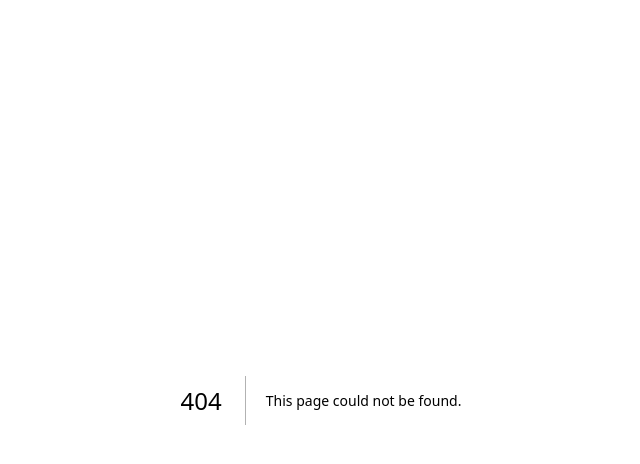
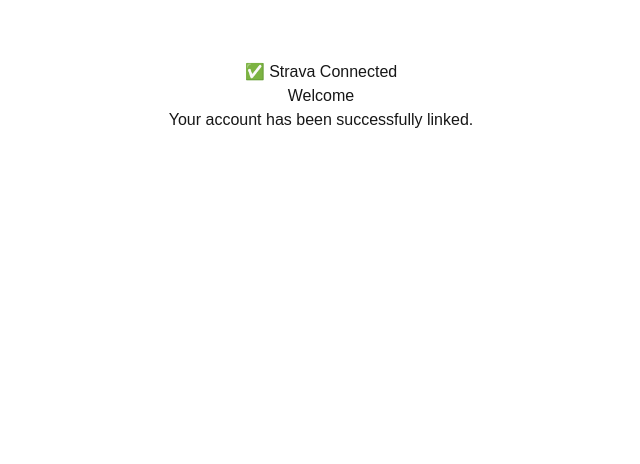
Before and after one commit to kalaipsgtech/movetogether, a Next.js app: page /connected in a window 1280 px wide. Before the commit this address had no page. Shown: the top 464 px of the page, without its empty margins (319-959 px from the left). Built offline with nearby package versions, Linux system fonts and the light colour scheme.

Commit message:
Connected page

```diff
--- /dev/null
+++ b/app/connected/page.tsx
@@ -0,0 +1,23 @@
+export default function ConnectedPage({
+  searchParams,
+}: {
+  searchParams: { name?: string };
+}) {
+  return (
+    <main
+      style={{
+        textAlign: "center",
+        padding: "60px",
+        fontFamily: "Arial",
+      }}
+    >
+      <h1>✅ Strava Connected</h1>
+
+      <h2>Welcome {searchParams.name}</h2>
+
+      <p>
+        Your account has been successfully linked.
+      </p>
+    </main>
+  );
+}
```
